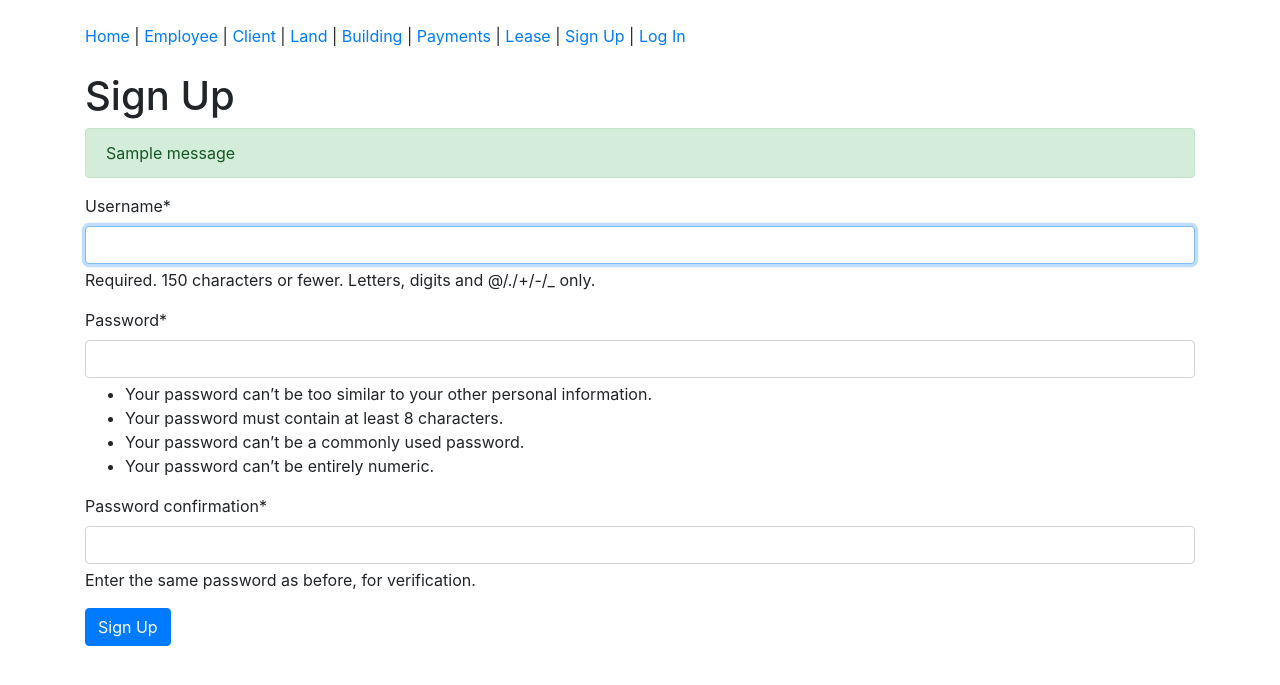
After one commit to hajarah560/RealEstate-Management-System, a Django app: page /sign_up/ in a window 1280 px wide. The commit adds this page. Shown: the top 685 px of the page. Run offline with Django 5.2, Linux system fonts and the light colour scheme; tables that the repository leaves empty hold one stand-in row (values such as "Sample post"); one stand-in notice (Sample message) is shown; some libraries are stand-ins or nearby versions.

Commit message:
Added the login.html and the sign_up.html

```diff
--- a/management/templates/base.html
+++ b/management/templates/base.html
@@ -16,7 +16,16 @@
             <a href="{% url 'land_page' %}">Land</a> |
             <a href="{% url 'building_page' %}">Building</a> |
             <a href="{% url 'payment_page' %}">Payments</a> |
-            <a href="{% url 'lease_page' %}">Lease</a>
+            <a href="{% url 'lease_page' %}">Lease</a> |
+            <a href="{% url 'sign_up_page' %}">Sign Up</a> |
+            {% if user.is_authenticated %}
+                <form action="{% url 'logout' %}" method="POST" style="display: inline;">
+                    {% csrf_token %}
+                    <button type="submit" class="btn btn-link p-0">Log Out</button>
+                </form>
+            {% else %}
+                <a href="{% url 'login' %}">Log In</a>
+            {% endif %}
         </nav>
     </div>
 
--- /dev/null
+++ b/management/templates/registration/sign_up.html
@@ -0,0 +1,22 @@
+{% extends 'base.html' %}
+{% load crispy_forms_tags %}
+
+{% block title %}Sign Up{% endblock %}
+
+{% block content %}
+    <div class="container mt-4">
+        <h1>Sign Up</h1>
+
+        {% if messages %}
+            {% for message in messages %}
+                <p class="alert alert-success">{{ message }}</p>
+            {% endfor %}
+        {% endif %}
+
+        <form method="POST">
+            {% csrf_token %}
+            {{ form|crispy }}
+            <button type="submit" class="btn btn-primary">Sign Up</button>
+        </form>
+    </div>
+{% endblock %}
--- a/management/views.py
+++ b/management/views.py
@@ -1,4 +1,5 @@
 from django.contrib import messages
+from django.contrib.auth.forms import UserCreationForm
 from django.shortcuts import get_object_or_404, redirect, render
 from management.forms import ClientForm, EmployeeForm, LeaseForm, LandForm, BuildingForm, PaymentForm
 from management.models import Client, Employee, Lease, Land, Building, Payment
@@ -6,6 +7,20 @@ from management.models import Client, Employee, Lease, Land, Building, Payment
 
 def home_view(request):
     return render(request, "home.html")
+
+
+def sign_up_view(request):
+    if request.method == "POST":
+        sign_up_form = UserCreationForm(request.POST)
+        if sign_up_form.is_valid():
+            sign_up_form.save()
+            messages.success(request, "User created successfully.")
+            return redirect("sign_up_page")
+    else:
+        sign_up_form = UserCreationForm()
+
+    context = {'form': sign_up_form}
+    return render(request, "registration/sign_up.html", context)
 
 
 def add_client_view(request):
--- a/realestate/settings.py
+++ b/realestate/settings.py
@@ -134,3 +134,6 @@ MAILERS = {
 
 CRISPY_ALLOWED_TEMPLATE_PACKS = "bootstrap4"
 CRISPY_TEMPLATE_PACK = "bootstrap4"
+
+LOGIN_REDIRECT_URL = 'home_page'
+LOGOUT_REDIRECT_URL = 'login'
--- a/realestate/urls.py
+++ b/realestate/urls.py
@@ -15,12 +15,14 @@ Including another URLconf
     2. Add a URL to urlpatterns:  path('blog/', include('blog.urls'))
 """
 from django.contrib import admin
-from django.urls import path
+from django.urls import include, path
 from management import views
 
 urlpatterns = [
     path('admin/', admin.site.urls),
+    path('accounts/', include('django.contrib.auth.urls')),
     path('', views.home_view, name='home_page'),
+    path('sign_up/', views.sign_up_view, name='sign_up_page'),
     path('client/', views.add_client_view, name='client_page'),
     path('client/<int:client_id>/edit/', views.edit_client_view, name='edit_client_page'),
     path('client/<int:client_id>/delete/', views.delete_client_view, name='delete_client_page'),
```
Also changed, not shown: management/templates/registration/login.html (added, +18 -0 lines), management/tests.py (+46 -0 lines), db.sqlite3.
